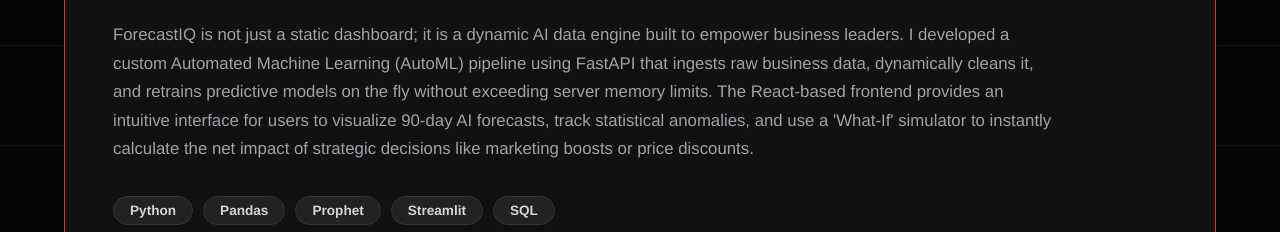
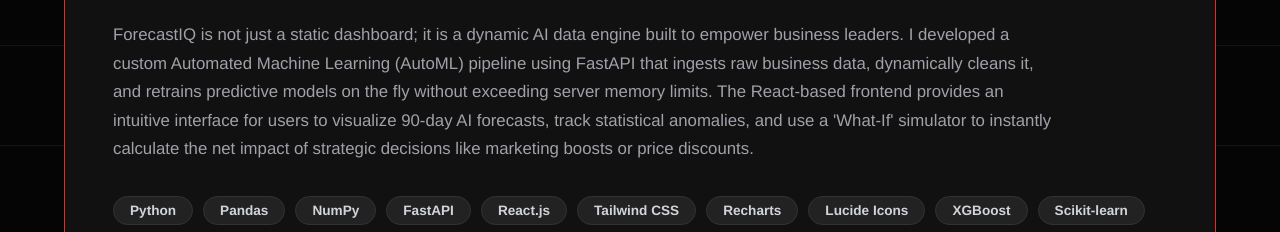
Before and after one commit to HardikKhandal01/hardik-portfolio, a plain HTML site: page index.html in a window 1280 px wide. Shown: the part 7895-8127 px from the top of the page. Drawn offline with nearby package versions, Linux system fonts and the light colour scheme.

Commit message:
Update Portfolio

```diff
--- a/index.html
+++ b/index.html
@@ -468,7 +468,7 @@
                                 ForecastIQ is not just a static dashboard; it is a dynamic AI data engine built to empower business leaders. I developed a custom Automated Machine Learning (AutoML) pipeline using FastAPI that ingests raw business data, dynamically cleans it, and retrains predictive models on the fly without exceeding server memory limits. The React-based frontend provides an intuitive interface for users to visualize 90-day AI forecasts, track statistical anomalies, and use a 'What-If' simulator to instantly calculate the net impact of strategic decisions like marketing boosts or price discounts.
                             </p>
                             <div class="tech-stack-pills">
-                                <span>Python</span><span>Pandas</span><span>Prophet</span><span>Streamlit</span><span>SQL</span>
+                                <span>Python</span><span>Pandas</span><span>NumPy</span><span>FastAPI</span><span>React.js</span><span>Tailwind CSS</span><span>Recharts</span><span>Lucide Icons</span><span>XGBoost</span><span>Scikit-learn</span><span>Joblib</span>
                             </div>
                             <div class="project-links">
                                 <a href="https://github.com/HardikKhandal01/forecastiq" class="btn-github"><i class="ph ph-github-logo"></i> GitHub</a>
```
